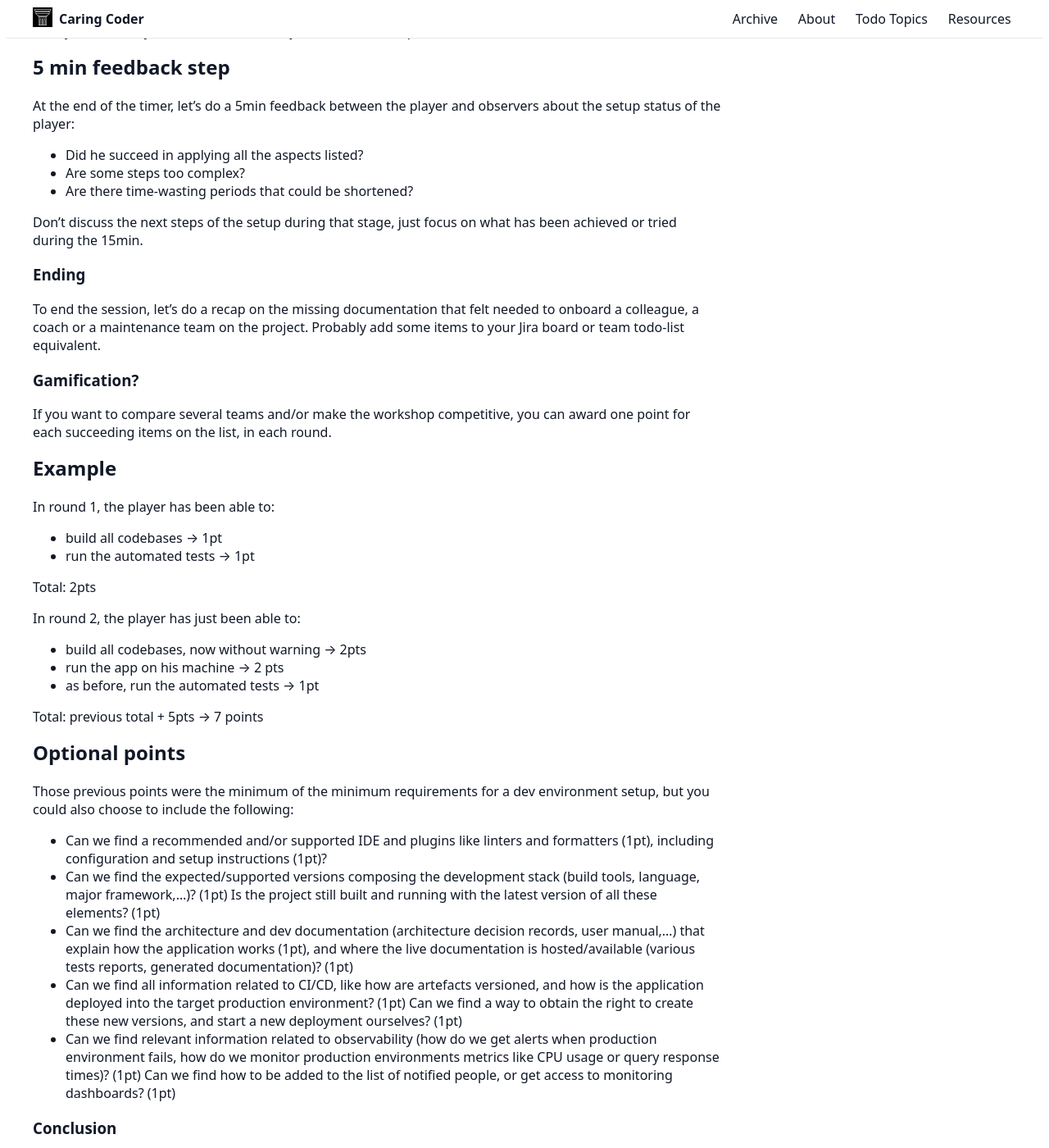
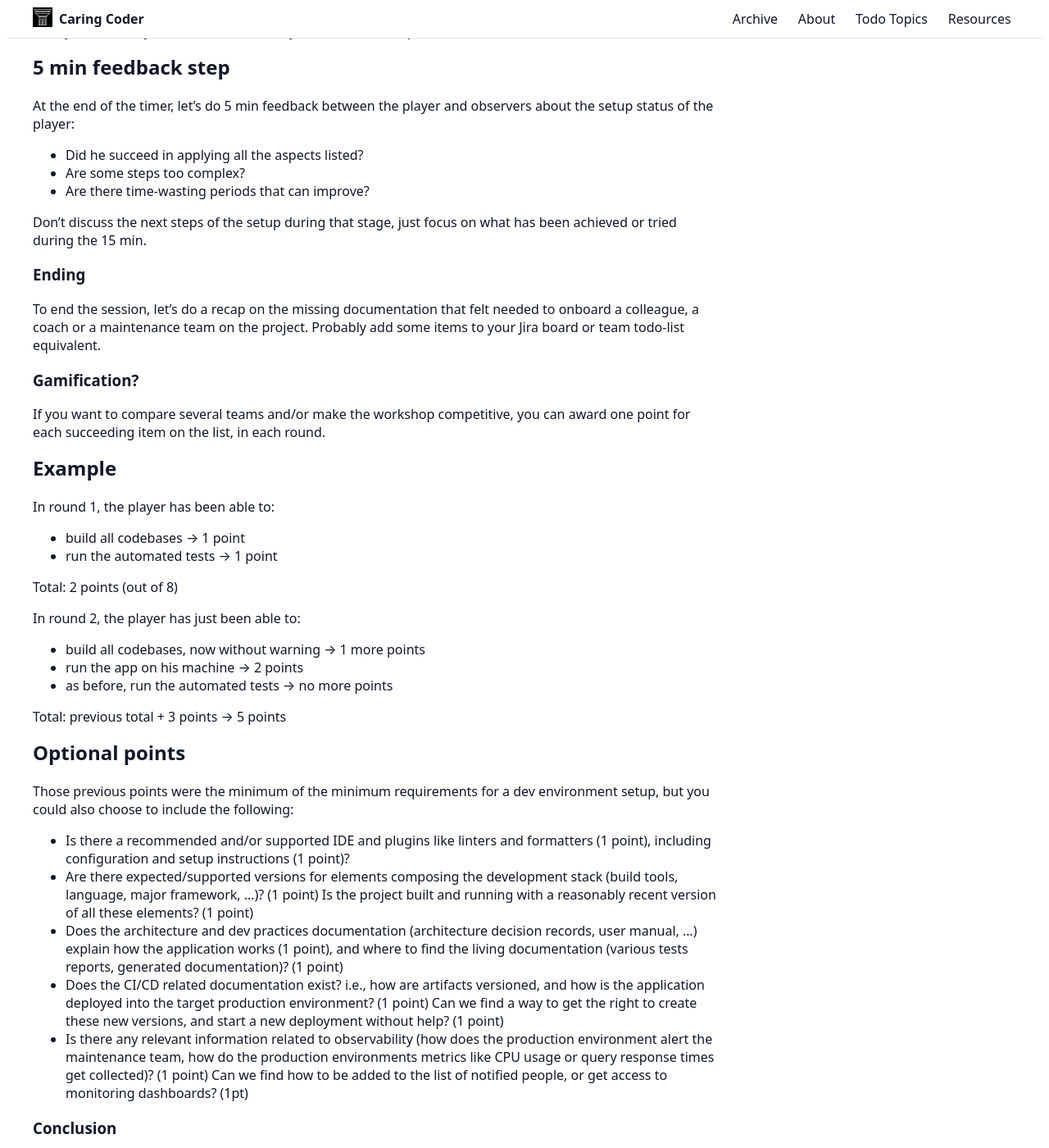
Before and after one commit to verronpro/blog, a Jekyll site: the page built from _posts/2023-06-01-little-helper-workshop.md, in a window 1280 px wide and 1400 px high, scrolled down 1192 px. Shown: the whole window at 82% size. Built offline with Jekyll 4.4.1, drawn with Linux system fonts in a browser that asks for light colours; some of the changed text lies outside the part shown.

Commit message:
Fix grammar, phrasing, and formatting issues in "Little Helper Workshop" post for clarity and readability.

```diff
--- a/_posts/2023-06-01-little-helper-workshop.md
+++ b/_posts/2023-06-01-little-helper-workshop.md
@@ -5,11 +5,11 @@
 categories: [workshop]
 ---
 
-In my everyday job, I noticed that a lot of software development teams struggle to have a useful set of documents to provide to newcomers and enable them a fast access to their project. It results in a project that is sometimes hard to provide help to (from a coaching perspective), or a team that cannot share and homogenize their practices, since they don’t build a common way of working.
+In my everyday job, I noticed that a lot of software development teams struggle to have a useful set of documents to provide to newcomers and enable them fast access to their project. It results in a project that is sometimes hard to provide help to (from a coaching perspective), or a team without homogeneous practices, since they don’t build a common way of working.
 
-To help prevent this kind of obstacles, here is a short workshop you can use in order to discover those holes in your developers’ onboarding documentation.
+To help prevent this kind of obstacle, here is a short workshop you can use to discover those holes in your developers’ onboarding documentation.
 
-It should make finding those missing points more enjoyable and interactive. You can try to use it every time a newcomer join your team, but I’d advise you to play it around every 1 or 2 months to check that all those documents are still up-to-date.
+It should make finding those missing points more enjoyable and interactive. You can try to use it every time a newcomer joins your team, but I'd advise you to play it around every 1 or 2 months to check that all those documents are still up to date.
 
 ![A hole in your foundations - Photo by Bruce Kee on Unsplash]\
 (https://miro.medium.com/v2/resize:fit:1400/0*yeZKGhbmElPAiCgB \
@@ -23,7 +23,7 @@
 We select a player from the team or let the workshop facilitator be the player, the rest of the team will be observing.
 
 1. Prepare a (reasonably) blank computer.
-1. Give the player one (and only one) short message (up to 240 characters at most).
+2. Give the player one (and only one) short message (up to 240 characters at most).
 
 # Round ~15min
 The workshop should be useful even with only 1 round, but you should be able to chain up to 4 rounds if needed.
@@ -31,10 +31,10 @@
 ##  10 min timed application step
 The player should now try to follow the message and gather enough information to be able to:
 
-- Build and package all relevant codebases (1pt) without warnings (1pt)
-- Run the application (1pt) on the player computer (1pt)
-- Find endpoints catalog (1pt) and get some results from them (1pt)
-- Run automated test suites (1pt) without warnings or ignored tests (1pt)
+- Build and package all relevant codebases (1) without warnings (1)
+- Run the application (1) on the player computer (1)
+- Find the endpoints catalog (1) and get some results from them (1)
+- Run automated test suites (1) without warnings or ignored tests (1)
 
 If any questions arise, the observing team shouldn’t give any more information, but can take notes or start drafting the documentation they feel is missing.
 
@@ -44,46 +44,46 @@
 {: width="50%" }
 
 ##  5 min feedback step
-At the end of the timer, let’s do a 5min feedback between the player and observers about the setup status of the player:
+At the end of the timer, let's do 5 min feedback between the player and observers about the setup status of the player:
 
 - Did he succeed in applying all the aspects listed?
 - Are some steps too complex?
-- Are there time-wasting periods that could be shortened?
+- Are there time-wasting periods that can improve?
 
-Don’t discuss the next steps of the setup during that stage, just focus on what has been achieved or tried during the 15min.
+Don’t discuss the next steps of the setup during that stage, just focus on what has been achieved or tried during the 15 min.
 
 # Ending
-To end the session, let’s do a recap on the missing documentation that felt needed to onboard a colleague, a coach or a maintenance team on the project. Probably add some items to your Jira board or team todo-list equivalent.
+To end the session, let's do a recap on the missing documentation that felt needed to onboard a colleague, a coach or a maintenance team on the project. Probably add some items to your Jira board or team todo-list equivalent.
 
 # Gamification?
-If you want to compare several teams and/or make the workshop competitive, you can award one point for each succeeding items on the list, in each round.
+If you want to compare several teams and/or make the workshop competitive, you can award one point for each succeeding item on the list, in each round.
 
 ##  Example
 In round 1, the player has been able to:
 
-- build all codebases → 1pt
-- run the automated tests → 1pt
+- build all codebases → 1 point
+- run the automated tests → 1 point
 
-Total: 2pts
+Total: 2 points (out of 8)
 
 In round 2, the player has just been able to:
 
-- build all codebases, now without warning → 2pts
-- run the app on his machine → 2 pts
-- as before, run the automated tests → 1pt
+- build all codebases, now without warning → 1 more points
+- run the app on his machine → 2 points
+- as before, run the automated tests → no more points
 
-Total: previous total + 5pts → 7 points
+Total: previous total + 3 points → 5 points
 
 ##  Optional points
 Those previous points were the minimum of the minimum requirements for a dev environment setup, but you could also choose to include the following:
 
-- Can we find a recommended and/or supported IDE and plugins like linters and formatters (1pt), including configuration and setup instructions (1pt)?
-- Can we find the expected/supported versions composing the development stack (build tools, language, major framework,…)? (1pt) Is the project still built and running with the latest version of all these elements? (1pt)
-- Can we find the architecture and dev documentation (architecture decision records, user manual,…) that explain how the application works (1pt), and where the live documentation is hosted/available (various tests reports, generated documentation)? (1pt)
-- Can we find all information related to CI/CD, like how are artefacts versioned, and how is the application deployed into the target production environment? (1pt) Can we find a way to obtain the right to create these new versions, and start a new deployment ourselves? (1pt)
-- Can we find relevant information related to observability (how do we get alerts when production environment fails, how do we monitor production environments metrics like CPU usage or query response times)? (1pt) Can we find how to be added to the list of notified people, or get access to monitoring dashboards? (1pt)
+- Is there a recommended and/or supported IDE and plugins like linters and formatters (1 point), including configuration and setup instructions (1 point)?
+- Are there expected/supported versions for elements composing the development stack (build tools, language, major framework, …)? (1 point) Is the project built and running with a reasonably recent version of all these elements? (1 point)
+- Does the architecture and dev practices documentation (architecture decision records, user manual, …) explain how the application works (1 point), and where to find the living documentation (various tests reports, generated documentation)? (1 point)
+- Does the CI/CD related documentation exist? i.e., how are artifacts versioned, and how is the application deployed into the target production environment? (1 point) Can we find a way to get the right to create these new versions, and start a new deployment without help? (1 point)
+- Is there any relevant information related to observability (how does the production environment alert the maintenance team, how do the production environments metrics like CPU usage or query response times get collected)? (1 point) Can we find how to be added to the list of notified people, or get access to monitoring dashboards? (1pt)
 
 # Conclusion
-I hope you’ll find this workshop useful. Or at least that it can be used as a checklist for remembering the various parts of your documentation that will help you to integrate new members, or allow you to transfer projects ownership to other teams with confidence that nothing obvious will go wrong. Who knows? With a bit of luck, you won’t have to receive a phone call much later to give an access you’ve forgotten, or to give details of a component that hasn’t been properly documented.
+I hope you'll find this workshop useful. Or at least that it can be used as a checklist for remembering the various parts of your documentation that will help you to integrate new members, or allow you to transfer projects ownership to other teams with confidence that nothing obvious will go wrong. Who knows? With a bit of luck, you won't have to receive a phone call much later to give an access you've forgotten, or to give details of a component that hasn't been properly documented.
 
 Have fun, and always look for ways to improve your codebase.
```
